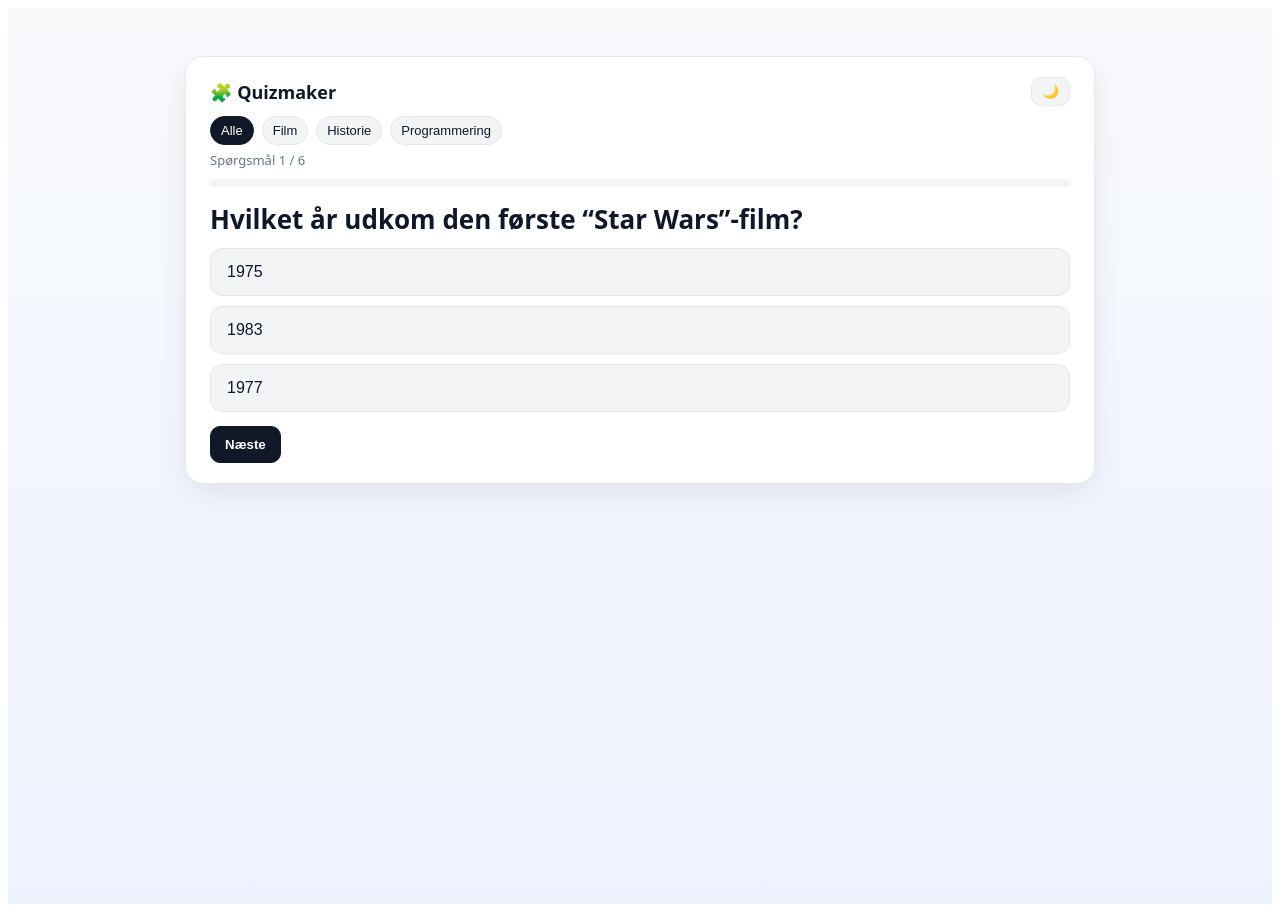
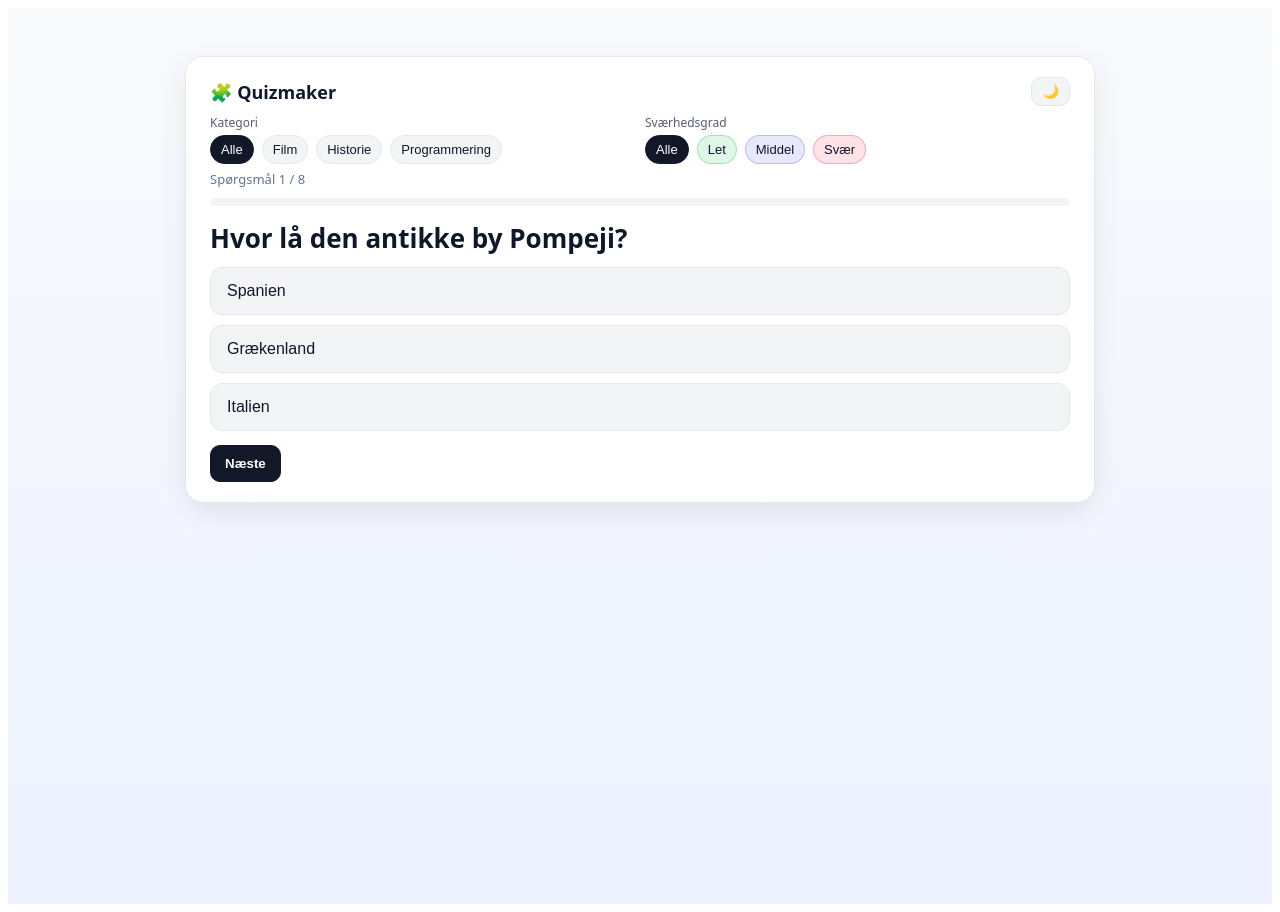
Before and after one commit to Amein10/quizmaker, an Angular app: page / in a window 1280 px wide. Built offline with nearby package versions, Linux system fonts and the light colour scheme.

Commit message:
Sværhedsgrad

```diff
--- a/src/app/quiz/quiz.css
+++ b/src/app/quiz/quiz.css
@@ -105,3 +105,32 @@
   color: var(--card);
   border-color: var(--accent);
 }
+
+/* Filtersektion */
+.filters { display: grid; gap: 10px; margin: 8px 0 2px; }
+@media (min-width: 700px) {
+  .filters { grid-template-columns: 1fr 1fr; align-items: end; }
+}
+.group .label { font-size: 12px; opacity: .7; margin-bottom: 4px; }
+.chips { display: flex; flex-wrap: wrap; gap: 8px; }
+
+.chip {
+  padding: 6px 10px;
+  border-radius: 999px;
+  border: 1px solid var(--border);
+  background: var(--accent-weak);
+  color: var(--text);
+  cursor: pointer;
+  font-size: 13px;
+}
+.chip.active {
+  background: var(--accent);
+  color: var(--card);
+  border-color: var(--accent);
+}
+
+/* farvehint for sværhedsgrad */
+.chip.diff[data-diff="Let"]    { background: rgba(34,197,94,.15);  border-color: rgba(34,197,94,.35); }
+.chip.diff[data-diff="Middel"] { background: rgba(99,102,241,.15); border-color: rgba(99,102,241,.35); }
+.chip.diff[data-diff="Svær"]   { background: rgba(244,63,94,.15);  border-color: rgba(244,63,94,.35); }
+.chip.diff.active              { color: #fff; }
--- a/src/app/quiz/quiz.html
+++ b/src/app/quiz/quiz.html
@@ -9,8 +9,11 @@
       </button>
     </header>
 
-    <!-- KATEGORI-CHIPS -->
-    <div class="cats" *ngIf="categories.length">
+    <!-- FILTRE -->
+    <div class="filters">
+      <div class="group">
+        <div class="label">Kategori</div>
+        <div class="chips">
           <button
             *ngFor="let c of categories"
             class="chip"
@@ -18,6 +21,22 @@
             (click)="setCategory(c)">
             {{ c }}
           </button>
+        </div>
+      </div>
+
+      <div class="group">
+        <div class="label">Sværhedsgrad</div>
+        <div class="chips">
+          <button
+            *ngFor="let d of difficulties"
+            class="chip diff"
+            [class.active]="d === selectedDifficulty"
+            [attr.data-diff]="d"
+            (click)="setDifficulty(d)">
+            {{ d }}
+          </button>
+        </div>
+      </div>
     </div>
 
     <div class="meta">Spørgsmål {{ total ? (currentQuestionIndex + 1) : 0 }} / {{ total }}</div>
@@ -71,8 +90,8 @@
         <button *ngIf="total > 0" class="next" (click)="restart()">Prøv igen</button>
 
         <ng-template #noQs>
-          <h3>Ingen spørgsmål i denne kategori.</h3>
-          <p>Vælg en anden kategori.</p>
+          <h3>Ingen spørgsmål matcher dine filtre.</h3>
+          <p>Vælg en anden kombination af kategori og sværhedsgrad.</p>
         </ng-template>
       </div>
     </ng-template>
--- a/src/app/quiz/quiz.ts
+++ b/src/app/quiz/quiz.ts
@@ -2,10 +2,19 @@
 import { CommonModule } from '@angular/common';
 
 type Theme = 'light' | 'dark';
-type Answer = { text: string; img?: string; icon?: string; isCorrect?: boolean };
+type Difficulty = 'Let' | 'Middel' | 'Svær';
+
+type Answer = {
+  text: string;
+  img?: string;
+  icon?: string;
+  isCorrect?: boolean;
+};
+
 type Question = {
   question: string;
   category: string;
+  difficulty: Difficulty;
   img?: string;
   answers: Answer[];
 };
@@ -18,14 +27,14 @@
   styleUrls: ['./quiz.css']
 })
 export class Quiz {
-  // ------- THEME -------
+  // ------- TEMA -------
   theme: Theme = (localStorage.getItem('theme') as Theme)
     ?? (window.matchMedia?.('(prefers-color-scheme: dark)').matches ? 'dark' : 'light');
 
   constructor() {
     this.applyTheme();
-    this.buildCategories();
-    this.prepareSession(); // byg første session (Alle + shuffle)
+    this.buildFilters();
+    this.prepareSession(); // første session (Alle/Alle + shuffle)
   }
 
   toggleTheme() {
@@ -37,101 +46,122 @@
     localStorage.setItem('theme', this.theme);
   }
 
-  // ------- DATA -------
-  // Kildedata (ikke-shufflede)
+  // ------- KILDEDATA (ikke-shufflede) -------
   questionsSource: Question[] = [
     // PROGRAMMERING
     {
       category: 'Programmering',
+      difficulty: 'Let',
       question: 'Hvad står HTML for?',
       img: 'assets/html.png',
       answers: [
         { text: 'Hyper Text Markup Language', isCorrect: true, icon: '✅' },
-        { text: 'HighText Machine Language',  icon: '⚙️'  },
-        { text: 'Home Tool Markup Language',  icon: '🏠'  },
-      ],
+        { text: 'HighText Machine Language',  icon: '⚙️' },
+        { text: 'Home Tool Markup Language',  icon: '🏠' }
+      ]
     },
     {
       category: 'Programmering',
+      difficulty: 'Middel',
       question: 'Vælg JavaScript-logoet',
       answers: [
         { text: 'JS',    img: 'assets/js.png',  isCorrect: true },
         { text: 'HTML',  img: 'assets/html.png' },
         { text: 'Random kat', img: 'assets/cat.jpg' }
-      ],
+      ]
+    },
+    {
+      category: 'Programmering',
+      difficulty: 'Svær',
+      question: 'Hvad kalder man princippet “OCP” i OOP?',
+      answers: [
+        { text: 'Open/Closed Principle', isCorrect: true },
+        { text: 'Object/Class Pattern' },
+        { text: 'Overload/Compile Principle' }
+      ]
     },
 
     // FILM
     {
       category: 'Film',
+      difficulty: 'Let',
       question: 'Hvem instruerede “Inception”?',
       answers: [
         { text: 'Christopher Nolan', isCorrect: true },
         { text: 'Steven Spielberg' },
-        { text: 'James Cameron' },
-      ],
+        { text: 'James Cameron' }
+      ]
     },
     {
       category: 'Film',
+      difficulty: 'Middel',
       question: 'Hvilket år udkom den første “Star Wars”-film?',
       answers: [
         { text: '1977', isCorrect: true },
         { text: '1983' },
-        { text: '1975' },
-      ],
+        { text: '1975' }
+      ]
     },
 
     // HISTORIE
     {
       category: 'Historie',
+      difficulty: 'Let',
       question: 'Hvor lå den antikke by Pompeji?',
       answers: [
         { text: 'Italien', isCorrect: true },
         { text: 'Grækenland' },
-        { text: 'Spanien' },
-      ],
+        { text: 'Spanien' }
+      ]
     },
     {
       category: 'Historie',
+      difficulty: 'Middel',
       question: 'Hvilken civilisation byggede Machu Picchu?',
       answers: [
         { text: 'Inkaerne', isCorrect: true },
         { text: 'Mayaerne' },
-        { text: 'Aztekerne' },
-      ],
+        { text: 'Aztekerne' }
+      ]
     },
+    {
+      category: 'Historie',
+      difficulty: 'Svær',
+      question: 'Hvem var den første romerske kejser?',
+      answers: [
+        { text: 'Augustus', isCorrect: true },
+        { text: 'Julius Cæsar' },
+        { text: 'Nero' }
+      ]
+    }
   ];
 
-  // ------- STATE -------
-  // Kategorier
-  categories: string[] = [];         // udfyldes dynamisk
-  selectedCategory: string = 'Alle'; // aktivt valg
+  // ------- FILTRE -------
+  categories: string[] = [];                 // fx ["Alle", "Film", ...]
+  difficulties: Array<'Alle' | Difficulty> = ['Alle', 'Let', 'Middel', 'Svær'];
 
-  // Session (den filtrerede og shufflede kopi vi spiller på)
-  private session: Question[] = [];
+  selectedCategory: string = 'Alle';
+  selectedDifficulty: 'Alle' | Difficulty = 'Alle';
 
-  // UI/flow
-  currentQuestionIndex = 0;
-  selectedIndex: number | null = null;
-  answered = false;
-  score = 0;
-  fade = true;
-
-  // ------- DERIVED GETTERS -------
-  get q() { return this.session[this.currentQuestionIndex]; }
-  get total() { return this.session.length; }
-  get progressPct() { return this.total ? Math.round((this.currentQuestionIndex / this.total) * 100) : 0; }
-  get isLast() { return this.currentQuestionIndex >= this.total - 1; }
-  get finished() { return this.total > 0 && this.isLast && this.answered; }
-  get correctAnswerText(): string {
-    return this.q?.answers.find(a => a.isCorrect)?.text ?? '';
-  }
-
-  // ------- CATEGORY / SESSION BYGGER -------
-  private buildCategories() {
+  private buildFilters() {
     const set = new Set<string>(this.questionsSource.map(q => q.category));
     this.categories = ['Alle', ...Array.from(set).sort()];
   }
+
+  setCategory(cat: string) {
+    if (this.selectedCategory === cat) return;
+    this.selectedCategory = cat;
+    this.prepareSession();
+  }
+
+  setDifficulty(diff: 'Alle' | Difficulty) {
+    if (this.selectedDifficulty === diff) return;
+    this.selectedDifficulty = diff;
+    this.prepareSession();
+  }
+
+  // ------- SESSION (filtreret + shuffle) -------
+  private session: Question[] = [];
 
   private shuffle<T>(arr: T[]): T[] {
     const a = arr.slice();
@@ -141,18 +171,21 @@
     }
     return a;
   }
-
   private deepCopy<T>(obj: T): T {
     return JSON.parse(JSON.stringify(obj));
   }
 
   private prepareSession() {
-    // 1) filtrer på kategori
-    const filtered = this.selectedCategory === 'Alle'
-      ? this.questionsSource
-      : this.questionsSource.filter(q => q.category === this.selectedCategory);
+    // 1) filtrér efter kategori + sværhedsgrad
+    let filtered = this.questionsSource;
+    if (this.selectedCategory !== 'Alle') {
+      filtered = filtered.filter(q => q.category === this.selectedCategory);
+    }
+    if (this.selectedDifficulty !== 'Alle') {
+      filtered = filtered.filter(q => q.difficulty === this.selectedDifficulty);
+    }
 
-    // 2) dyb kopi, shuffle svar per spørgsmål, og shuffle spørgsmål
+    // 2) dyb kopi + shuffle svar i hvert spørgsmål + shuffle spørgsmål
     const copy = this.deepCopy<Question[]>(filtered);
     for (const q of copy) q.answers = this.shuffle(q.answers);
     this.session = this.shuffle(copy);
@@ -165,19 +198,27 @@
     this.fade = true;
   }
 
-  setCategory(cat: string) {
-    if (this.selectedCategory === cat) return;
-    this.selectedCategory = cat;
-    this.prepareSession();
+  // ------- FLOW / UI -------
+  currentQuestionIndex = 0;
+  selectedIndex: number | null = null;
+  answered = false;
+  score = 0;
+  fade = true;
+
+  get q() { return this.session[this.currentQuestionIndex]; }
+  get total() { return this.session.length; }
+  get progressPct() { return this.total ? Math.round((this.currentQuestionIndex / this.total) * 100) : 0; }
+  get isLast() { return this.currentQuestionIndex >= this.total - 1; }
+  get finished() { return this.total > 0 && this.isLast && this.answered; }
+  get correctAnswerText(): string {
+    return this.q?.answers.find(a => a.isCorrect)?.text ?? '';
   }
 
-  // ------- FLOW -------
   selectAnswer(i: number) {
     if (this.answered || !this.q) return;
     this.selectedIndex = i;
     this.answered = true;
     if (this.q.answers[i]?.isCorrect) this.score++;
-
     if (this.isLast) setTimeout(() => this.confetti(), 200);
   }
 
@@ -193,7 +234,7 @@
   }
 
   restart() {
-    this.prepareSession(); // samme kategori, ny shuffle
+    this.prepareSession(); // samme filtre, ny shuffle
   }
 
   // ------- KONFETTI -------
```
Lines whose indentation alone changed are shown as unchanged.
